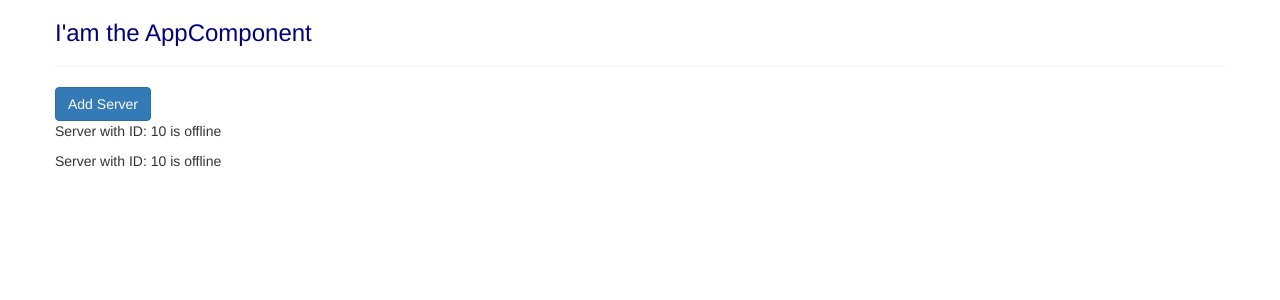
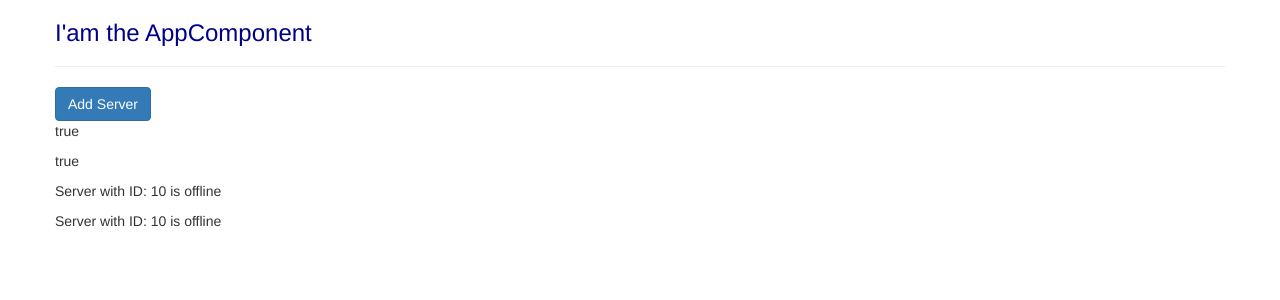
Before and after one commit to siromanto/angular-first-app, an Angular app: page / in a window 1280 px wide. Shown: the top 300 px of the page. Built offline with nearby package versions, Linux system fonts and the light colour scheme.

Commit message:
property binding vs. string interpolation

```diff
--- a/src/app/servers/servers.component.html
+++ b/src/app/servers/servers.component.html
@@ -1,6 +1,8 @@
 <button
   class="btn btn-primary"
-  [disabled]="!allowNewServer">Add Server</button>
-
+  [disabled]="!allowNewServer">Add Server
+</button>
+<p [innerText]="allowNewServer"></p>
+<p>{{ allowNewServer }}</p>
 <app-server></app-server>
 <app-server></app-server>
```
